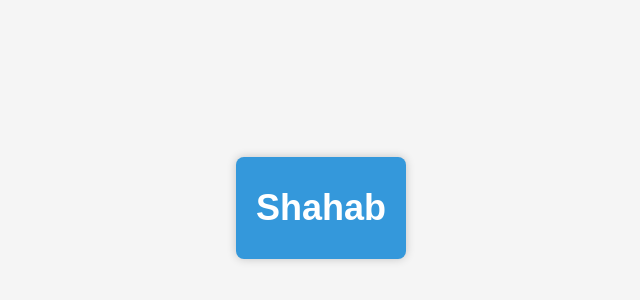
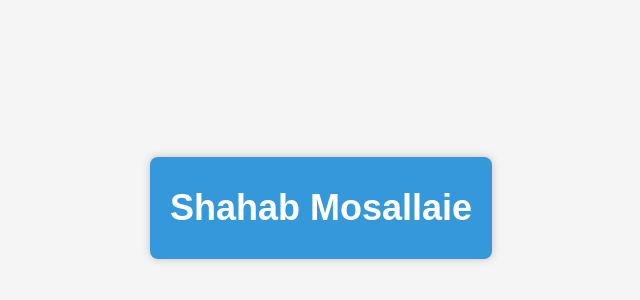
Before and after one commit to shahabmosallaie/shahabmosallaie.github.io, a plain HTML site: page index.html in a window 1280 px wide. Shown: the part 192-492 px from the top of the page, without its empty margins (319-959 px from the left). Drawn offline with Linux system fonts and the light colour scheme.

Commit message:
change 1

```diff
--- a/index.html
+++ b/index.html
@@ -1,5 +1,6 @@
 <!DOCTYPE html>
 <html lang="en">
+
 <head>
     <meta charset="UTF-8">
     <meta name="viewport" content="width=device-width, initial-scale=1.0">
@@ -32,9 +33,11 @@
         }
     </style>
 </head>
+
 <body>
     <div class="name-container">
-        <h1>Shahab</h1>
+        <h1>Shahab Mosallaie</h1>
     </div>
 </body>
+
 </html>
```
